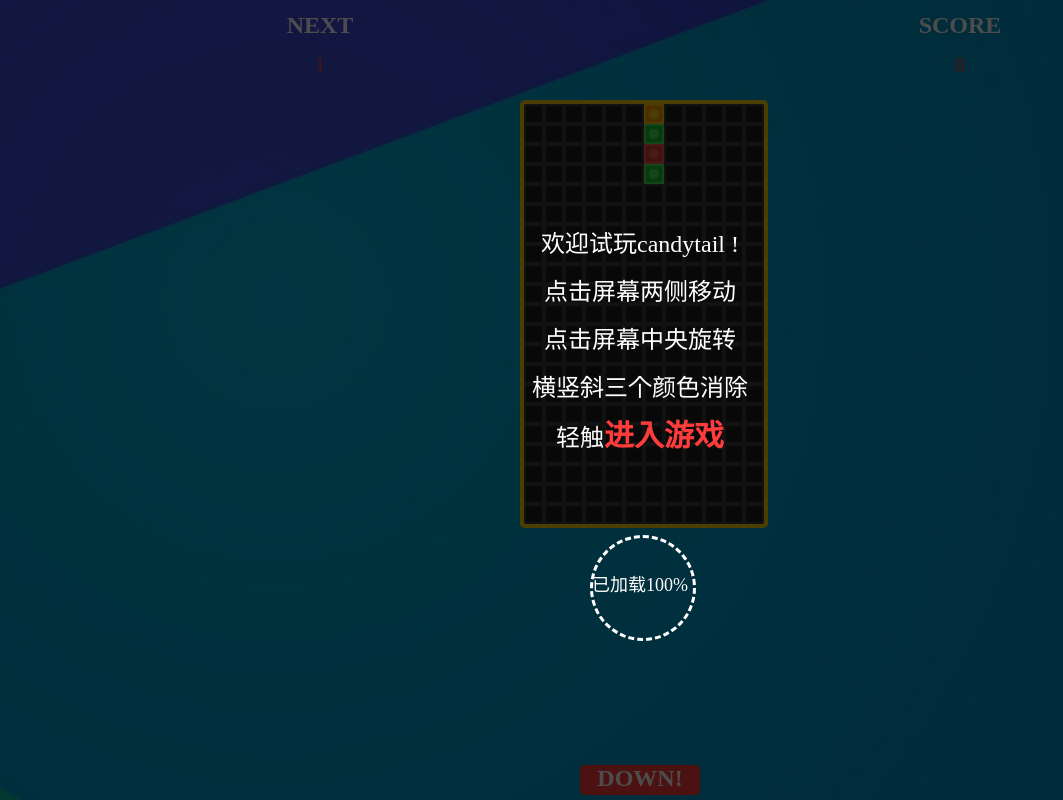
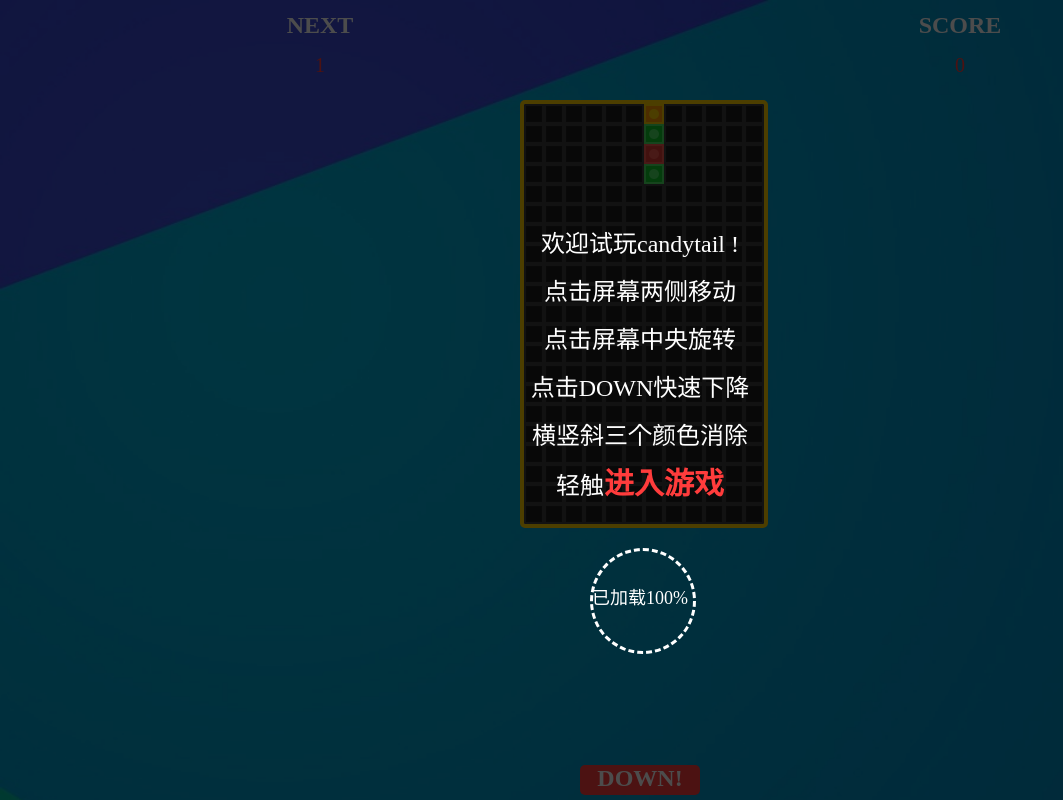
Before and after one commit to Godsleeper/colorblock, a website: page index.html in a window 1280 px wide. Shown: the whole page, without its empty margins (0-1063 px from the left). Drawn offline with Linux system fonts and the light colour scheme.

Commit message:
调整坐标

```diff
--- a/index.html
+++ b/index.html
@@ -112,10 +112,10 @@
     	}
         .mask .load{
             position:relative;
-            width:250px;
-            height:250px;
+            width:180px;
+            height:180px;
             left:50%;
-            margin-left: -125px;
+            margin-left: -90px;
         }
         .mask .rate{
             text-align: center;
@@ -154,7 +154,8 @@
     		<ul>
     			<li class="mentionlist">欢迎试玩candytail !</li>
     			<li class="mentionlist">点击屏幕两侧移动</li>
-    			<li class="mentionlist">点击屏幕中央旋转</li>
+                <li class="mentionlist">点击屏幕中央旋转</li>
+    			<li class="mentionlist">点击DOWN快速下降</li>
     			<li class="mentionlist">横竖斜三个颜色消除</li>
     			<li class="mentionlist">轻触<span id="enterbtn" style="color:#FF3C3C;font-weight:bold;font-size:30px">进入游戏</span></li>
     		</ul>
```
